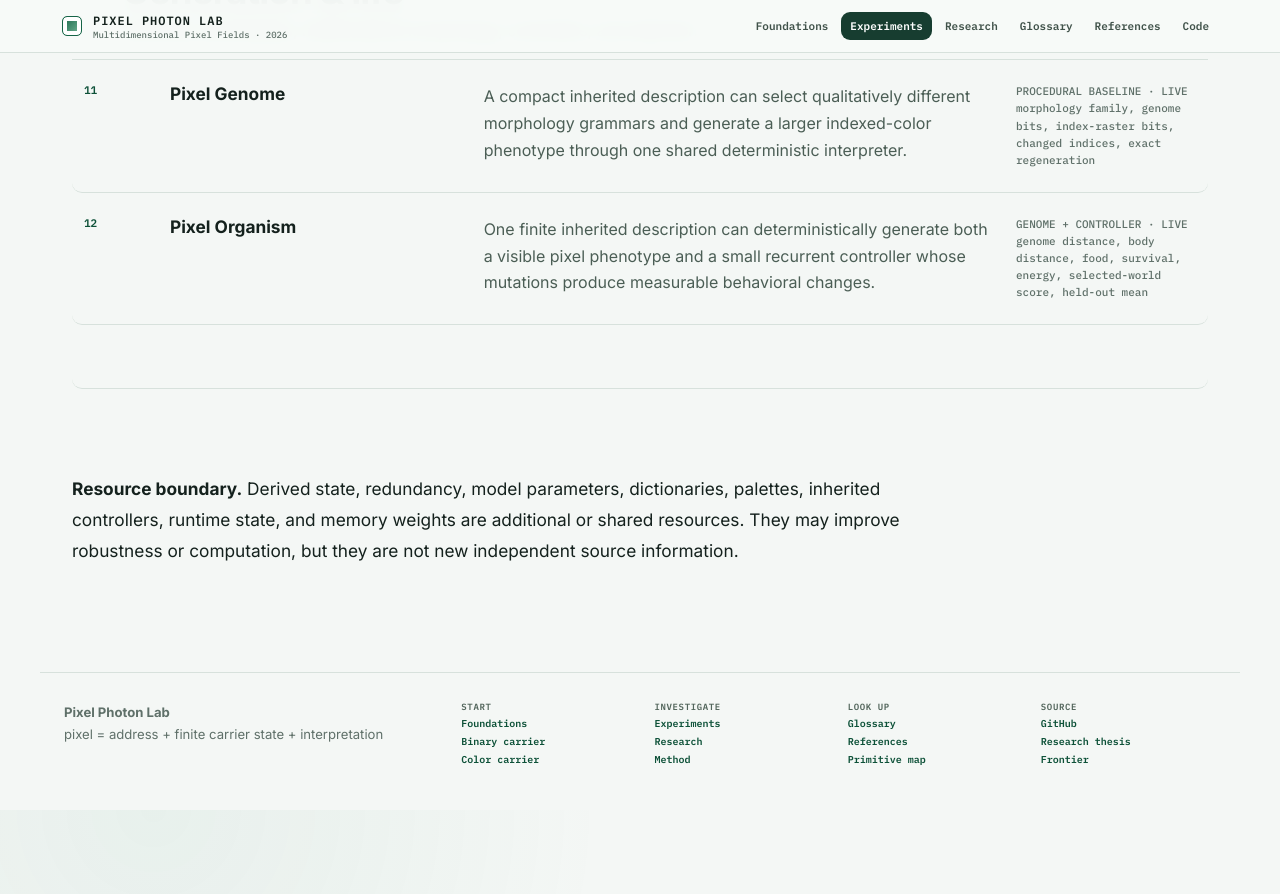
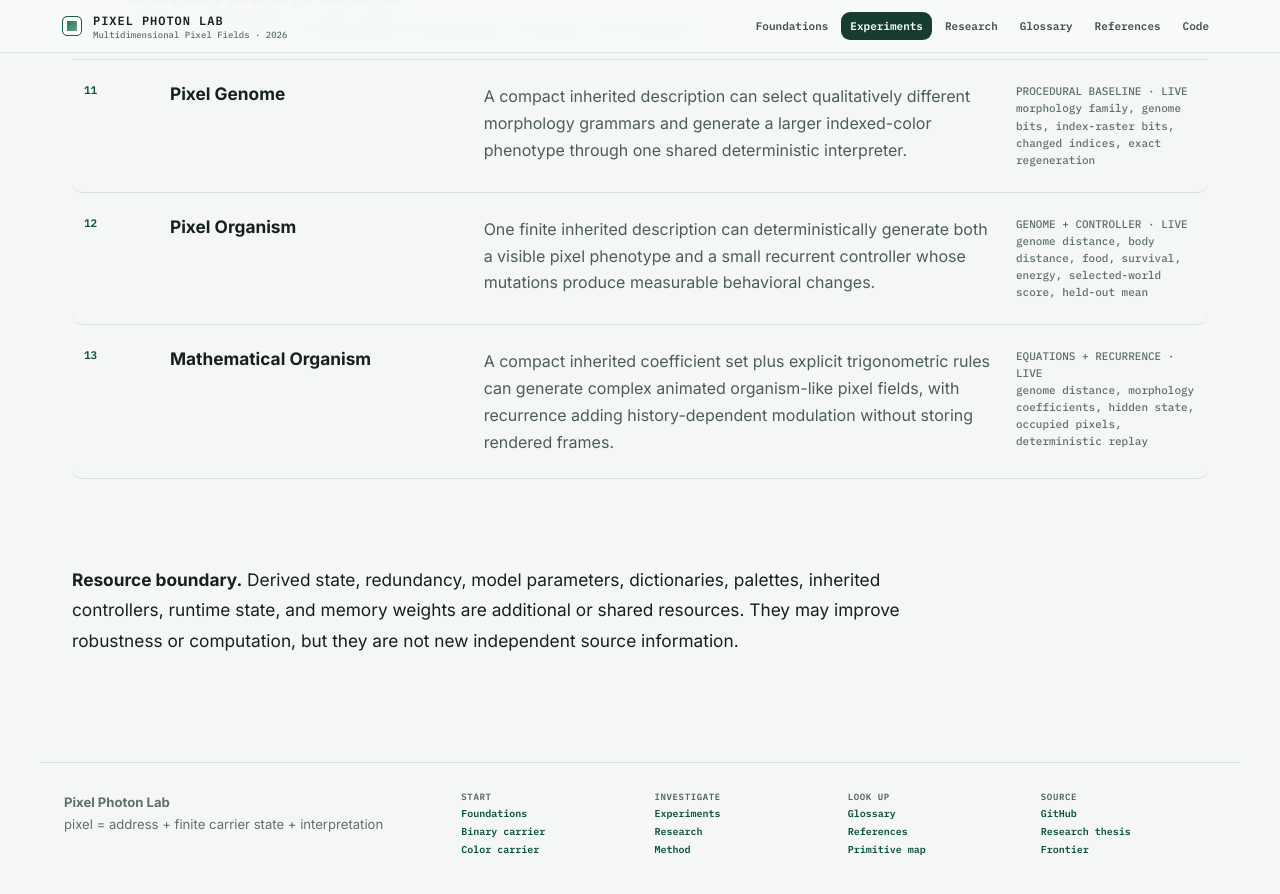
Before and after one commit to bitwikiorg/pixel-art-2026, a Jekyll site: the page built from experiment/index.html, in a window 1280 px wide and 900 px high, scrolled down 2339 px. Shown: the top 894 px of the window. Built offline with Jekyll 4.4.1, drawn with Linux system fonts in a browser that asks for light colours; before the commit the page ends 3149 px from its top, so only the background shows below that.

Commit message:
Register Mathematical Organism experiment

```diff
--- a/_data/experiments.json
+++ b/_data/experiments.json
@@ -12,5 +12,6 @@
   {"id":"10","title":"Primitive Resource Benchmark","category":"Benchmark","status":"benchmark","status_label":"RECORDED MULTI-SEED REFERENCE","url":"/experiment/primitive-benchmark/","code":["experiments/pixel_primitives.py","experiments/benchmark_primitives.py"],"tests":["scripts/audit_benchmark_results.py"],"source":"same relation dataset","interpretation":"vector vs tensor vs inner-token pixel","operation":"recorded trained recurrent-architecture comparisons","measure":"state scalars, parameters and near/far accuracy across seeds; runtime in the equal-parameter smoke","shows":"Different matching protocols produce different comparisons and seed variance matters.","does_not_show":"A universal winner or an equal-compute result; the recorded protocols are equal-state and approximate equal-parameter comparisons."},
   {"id":"11","title":"Pixel Genome","category":"Generation","status":"deterministic","status_label":"PROCEDURAL BASELINE · LIVE","url":"/experiment/pixel-genome/","code":["assets/js/pixel-genome.js"],"tests":["scripts/test-pixel-genome.js"],"source":"128-bit genome","interpretation":"six morphology grammars + 2-bit indexed raster + genome-derived RGB palette","operation":"generate / mutate / cross / interpolate / damage / regenerate","measure":"morphology family, genome bits, index-raster bits, changed indices, exact regeneration","shows":"A compact inherited description can select qualitatively different morphology grammars and generate a larger indexed-color phenotype through one shared deterministic interpreter.","does_not_show":"Arbitrary sprite generation, biological development, general image compression, or learned generation; the six grammars are shared side information."},
   {"id":"12","title":"Pixel Organism","category":"Generation","status":"deterministic","status_label":"GENOME + CONTROLLER · LIVE","url":"/experiment/pixel-organism/","code":["assets/js/pixel-organism.js"],"tests":["scripts/test-pixel-organism.js"],"source":"256-bit genome + deterministic 32×32 food world","interpretation":"128-bit morphology/palette + 128-bit recurrent controller/physiology","operation":"decode phenotype / simulate lifetime / mutate / select","measure":"genome distance, body distance, food, survival, energy, selected-world score, held-out mean","shows":"One finite inherited description can deterministically generate both a visible pixel phenotype and a small recurrent controller whose mutations produce measurable behavioral changes.","does_not_show":"Open-ended evolution, consciousness, ecological realism, gradient learning, or general intelligence; selection is a deterministic hill-climbing baseline."},
+  {"id":"13","title":"Mathematical Organism","category":"Generation","status":"deterministic","status_label":"EQUATIONS + RECURRENCE · LIVE","url":"/experiment/mathematical-organism/","code":["assets/js/mathematical-organism.js"],"tests":[],"source":"192-bit genome + time","interpretation":"polar harmonic morphology + derived color field + two-state recurrence","operation":"decode coefficients / animate equation / recurrent modulation / mutate / deterministic reset","measure":"genome distance, morphology coefficients, hidden state, occupied pixels, deterministic replay","shows":"A compact inherited coefficient set plus explicit trigonometric rules can generate complex animated organism-like pixel fields, with recurrence adding history-dependent modulation without storing rendered frames.","does_not_show":"Biological morphogenesis, NCA learning, arbitrary-image compression, or consciousness; the decoder is shared side information and the recurrent weights are genome-decoded rather than learned."},
   {"id":"A1","title":"Fixed Field Dynamics","category":"Computation","status":"mechanics","status_label":"FIXED DYNAMICS · LIVE","url":"/experiment/dynamics/","code":["assets/js/field.js"],"tests":["scripts/test-field-dynamics.js"],"source":"32×32×8 floating state","interpretation":"hand-designed recurrent field","operation":"local coupling / regional feedback / damage","measure":"descriptive dynamics metrics","shows":"How local multidimensional field mechanics behave under direct interventions.","does_not_show":"Learning, reasoning, or evidence for MPF performance."}
 ]
```
